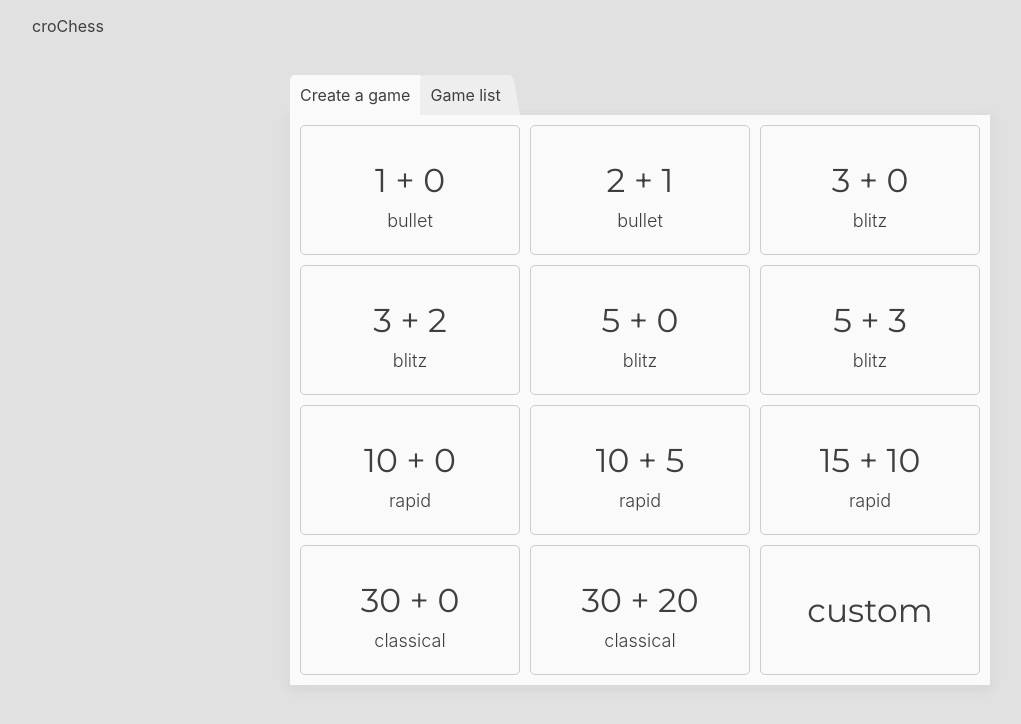
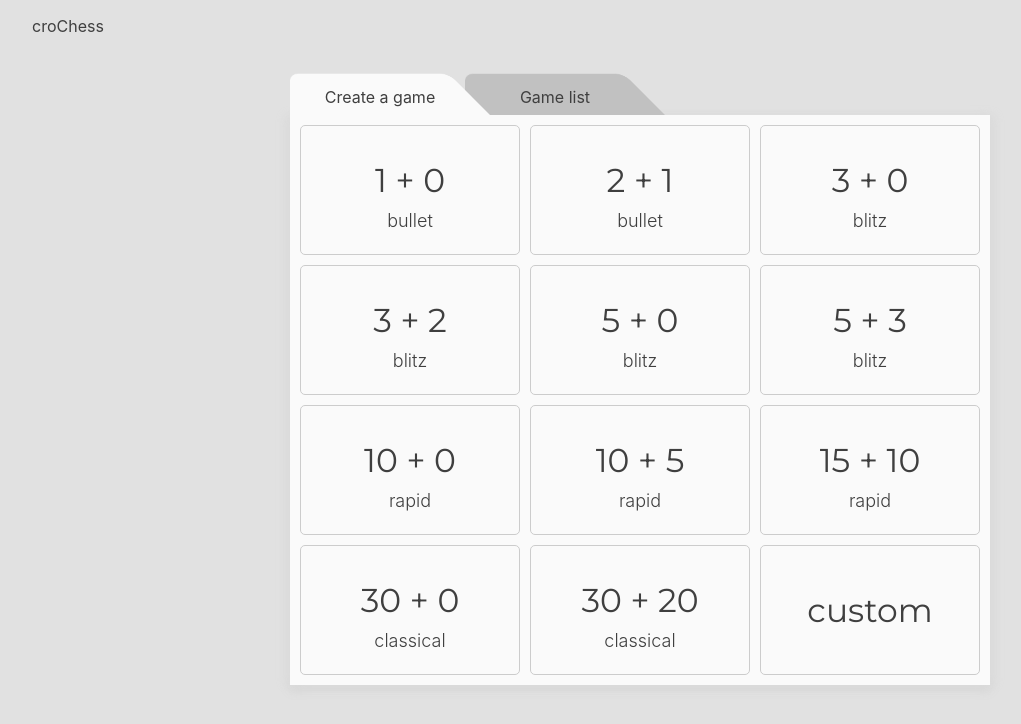
Before and after one commit to lookingcoolonavespa/crochess-frontend, a Next.js app: page / in a window 1280 px wide. Shown: the top 724 px of the page, without its empty margins (0-1021 px from the left). Built offline with nearby package versions, Linux system fonts and the light colour scheme; no server answers.

Commit message:
finished tab styling, added scroller to game list

```diff
--- a/components/CreateGame/GameGrid.tsx
+++ b/components/CreateGame/GameGrid.tsx
@@ -7,15 +7,20 @@ import timeControls from '../../utils/timeControls';
 import { UserContext } from '../../utils/contexts/UserContext';
 
 interface GameGridProps {
+  active: boolean;
   className?: string;
 }
 
-const GameGrid = ({ className }: GameGridProps) => {
+const GameGrid = ({ active, className }: GameGridProps) => {
   const [activeSearch, setActiveSearch] = useState<null | number>(null);
   const { user } = useContext(UserContext);
 
+  const rootClasses = [styles.main, 'foreground'];
+  if (className) rootClasses.push(className);
+  if (!active) rootClasses.push('inactive');
+
   return (
-    <div className={styles.main + ' foreground ' + (className || '')}>
+    <div className={rootClasses.join(' ')}>
       {timeControls.map((tc, i) => {
         let className;
         if (typeof activeSearch === 'number') {
--- a/components/LocalGames/GameDoor.tsx
+++ b/components/LocalGames/GameDoor.tsx
@@ -16,7 +16,7 @@ export default function GameDoor({ gameSeek }: GameDoorProps) {
   const router = useRouter();
 
   const rootClasses = [
-    'game_door',
+    styles.main,
     'foreground',
     'hover-highlight',
     'space-evenly',
--- a/components/LocalGames/ListOfGames.tsx
+++ b/components/LocalGames/ListOfGames.tsx
@@ -6,13 +6,18 @@ import useListOfGames from '../../utils/hooks/useListOfGames';
 import styles from '../../styles/ListOfGames.module.scss';
 import { UserContext } from '../../utils/contexts/UserContext';
 
-interface ListOfGamesProps {}
+interface ListOfGamesProps {
+  active: boolean;
+}
 
-export default function ListOfGames({}: ListOfGamesProps) {
+export default function ListOfGames({ active }: ListOfGamesProps) {
   const { listOfGames } = useListOfGames(useContext(UserContext).setUser);
 
+  const rootClasses = [styles.main];
+  if (!active) rootClasses.push('inactive');
+
   return (
-    <div className={styles.main}>
+    <div className={rootClasses.join(' ')}>
       <header className="section-header">
         <ul className="space-evenly">
           {['Color', 'Time Control', 'Game Type'].map((t, i) => (
@@ -23,9 +28,62 @@ export default function ListOfGames({}: ListOfGamesProps) {
         </ul>
       </header>
       <section className={styles['game_door-ctn']}>
-        {listOfGames.map((gs) => (
-          <GameDoor key={gs._id} gameSeek={gs} />
-        ))}
+        <div className="scroller">
+          {listOfGames.map((gs) => (
+            <GameDoor key={gs._id} gameSeek={gs} />
+          ))}
+          {listOfGames.map((gs) => (
+            <GameDoor key={gs._id} gameSeek={gs} />
+          ))}{' '}
+          {listOfGames.map((gs) => (
+            <GameDoor key={gs._id} gameSeek={gs} />
+          ))}{' '}
+          {listOfGames.map((gs) => (
+            <GameDoor key={gs._id} gameSeek={gs} />
+          ))}{' '}
+          {listOfGames.map((gs) => (
+            <GameDoor key={gs._id} gameSeek={gs} />
+          ))}{' '}
+          {listOfGames.map((gs) => (
+            <GameDoor key={gs._id} gameSeek={gs} />
+          ))}{' '}
+          {listOfGames.map((gs) => (
+            <GameDoor key={gs._id} gameSeek={gs} />
+          ))}{' '}
+          {listOfGames.map((gs) => (
+            <GameDoor key={gs._id} gameSeek={gs} />
+          ))}{' '}
+          {listOfGames.map((gs) => (
+            <GameDoor key={gs._id} gameSeek={gs} />
+          ))}{' '}
+          {listOfGames.map((gs) => (
+            <GameDoor key={gs._id} gameSeek={gs} />
+          ))}{' '}
+          {listOfGames.map((gs) => (
+            <GameDoor key={gs._id} gameSeek={gs} />
+          ))}{' '}
+          {listOfGames.map((gs) => (
+            <GameDoor key={gs._id} gameSeek={gs} />
+          ))}{' '}
+          {listOfGames.map((gs) => (
+            <GameDoor key={gs._id} gameSeek={gs} />
+          ))}{' '}
+          {listOfGames.map((gs) => (
+            <GameDoor key={gs._id} gameSeek={gs} />
+          ))}{' '}
+          {listOfGames.map((gs) => (
+            <GameDoor key={gs._id} gameSeek={gs} />
+          ))}{' '}
+          {listOfGames.map((gs) => (
+            <GameDoor key={gs._id} gameSeek={gs} />
+          ))}{' '}
+          {listOfGames.map((gs) => (
+            <GameDoor key={gs._id} gameSeek={gs} />
+          ))}{' '}
+          {listOfGames.map((gs) => (
+            <GameDoor key={gs._id} gameSeek={gs} />
+          ))}
+        </div>
       </section>
     </div>
   );
--- a/pages/index.tsx
+++ b/pages/index.tsx
@@ -33,24 +33,20 @@ const Home: NextPage = () => {
                   onClick={moveToTab}
                   data-tab="Create a game"
                 >
-                  Create a game
+                  <span>Create a game</span>
                 </li>
                 <li
                   className={activeTab !== 'Game list' ? styles.inactive : ''}
                   onClick={moveToTab}
                   data-tab="Game list"
                 >
-                  Game list
+                  <span>Game list</span>
                 </li>
               </ul>
             </nav>
             <div className={styles.content}>
-              {
-                {
-                  'Create a game': <GameGrid />,
-                  'Game list': <ListOfGames />,
-                }[activeTab]
-              }
+              <GameGrid active={activeTab === 'Create a game'} />
+              <ListOfGames active={activeTab === 'Game list'} />
             </div>
           </div>
         </UserContext.Provider>
--- a/styles/GameDoor.module.scss
+++ b/styles/GameDoor.module.scss
@@ -1,3 +1,15 @@
+.main {
+  padding: 7px 0;
+}
+
+.main {
+  border-bottom: 1px solid var(--border-primary);
+}
+
+.main:last-of-type {
+  border-radius: 0 0 3px 3px;
+}
+
 .my_seek {
   background-color: var(--action-primary);
   user-select: none;
--- a/styles/Home.module.scss
+++ b/styles/Home.module.scss
@@ -25,38 +25,53 @@
     justify-content: start;
 
     li {
+      @include mixins.flexCenter(row);
       position: relative;
+      top: 0.5em;
       height: 100%;
-      padding: 10px;
-      z-index: 1;
+      z-index: 2;
       border-top-left-radius: 5px;
       cursor: pointer;
-      background-color: var(--foreground);
+      padding: 1.5em 1.5em 1em;
+      width: 200px;
+
+      &.inactive {
+        z-index: 1;
       }
 
-    li:after {
+      &:before {
         content: '';
         position: absolute;
+        top: 0;
+        right: 0;
+        bottom: 0.5em;
+        left: 0;
+        z-index: -1;
+        border-bottom: none;
+        border-radius: 10px 10px 0 0;
+
         background-color: var(--foreground);
-      top: 0;
-      left: 10px;
-      transform: skew(10deg);
-      transform-origin: 100% 100%;
-      width: 100%;
-      height: 100%;
-      z-index: -1;
-      border-top-right-radius: 5px;
+        transform: perspective(7px) rotateX(2deg);
+        transform-origin: bottom left;
+      }
+      &.inactive:before {
+        background-color: #c1c1c1;
       }
 
-    li.inactive {
-      background-color: #eeeeee;
+      &:not(first-of-type) {
+        margin-right: -25px;
       }
-    li.inactive:after {
-      background-color: #eeeeee;
+
+      span {
+        z-index: 3;
+        position: relative;
+        margin-right: 20px;
+      }
     }
   }
 }
 
 .content {
   padding: 10px;
+  height: 570px;
 }
--- a/styles/ListOfGames.module.scss
+++ b/styles/ListOfGames.module.scss
@@ -1,23 +1,18 @@
+@use './mixins';
+
 .main {
+  @include mixins.flexCenter(column);
+
+  align-items: stretch;
+  height: 100%;
   :global(.section-header) {
     padding-bottom: 10px;
-  }
-
-  :global(.game_door) {
-    padding: 7px 0;
-  }
-
-  :global(.game_door) {
-    border-bottom: 1px solid var(--border-primary);
-  }
-  :global(.game_door:first-of-type) {
-    border-top: 1px solid var(--text-primary);
-  }
-  :global(.game_door:last-of-type) {
-    border-radius: 0 0 3px 3px;
-  }
-
-  .game_door-ctn {
-    box-shadow: var(--sm-box-shadow);
+    margin-top: 10px;
+    border-bottom: 1px solid var(--text-primary);
   }
 }
+
+.game_door-ctn {
+  position: relative;
+  flex: 1 1 auto;
+}
--- a/styles/globals.scss
+++ b/styles/globals.scss
@@ -167,3 +167,18 @@ ul {
     }
   }
 }
+
+.inactive {
+  opacity: 0;
+  pointer-events: none;
+  position: absolute;
+}
+
+.scroller {
+  position: absolute;
+  top: 0;
+  left: 0;
+  bottom: 0;
+  right: 0;
+  overflow: auto;
+}
--- a/utils/hooks/useListOfGames.ts
+++ b/utils/hooks/useListOfGames.ts
@@ -29,6 +29,7 @@ export default function useListOfGames(
           throw new Error('something went wrong fetching games');
 
         const games = await res.data;
+        console.log(games);
 
         setListOfGames(games);
       } catch (err) {
```
Lines whose indentation alone changed are shown as unchanged.
